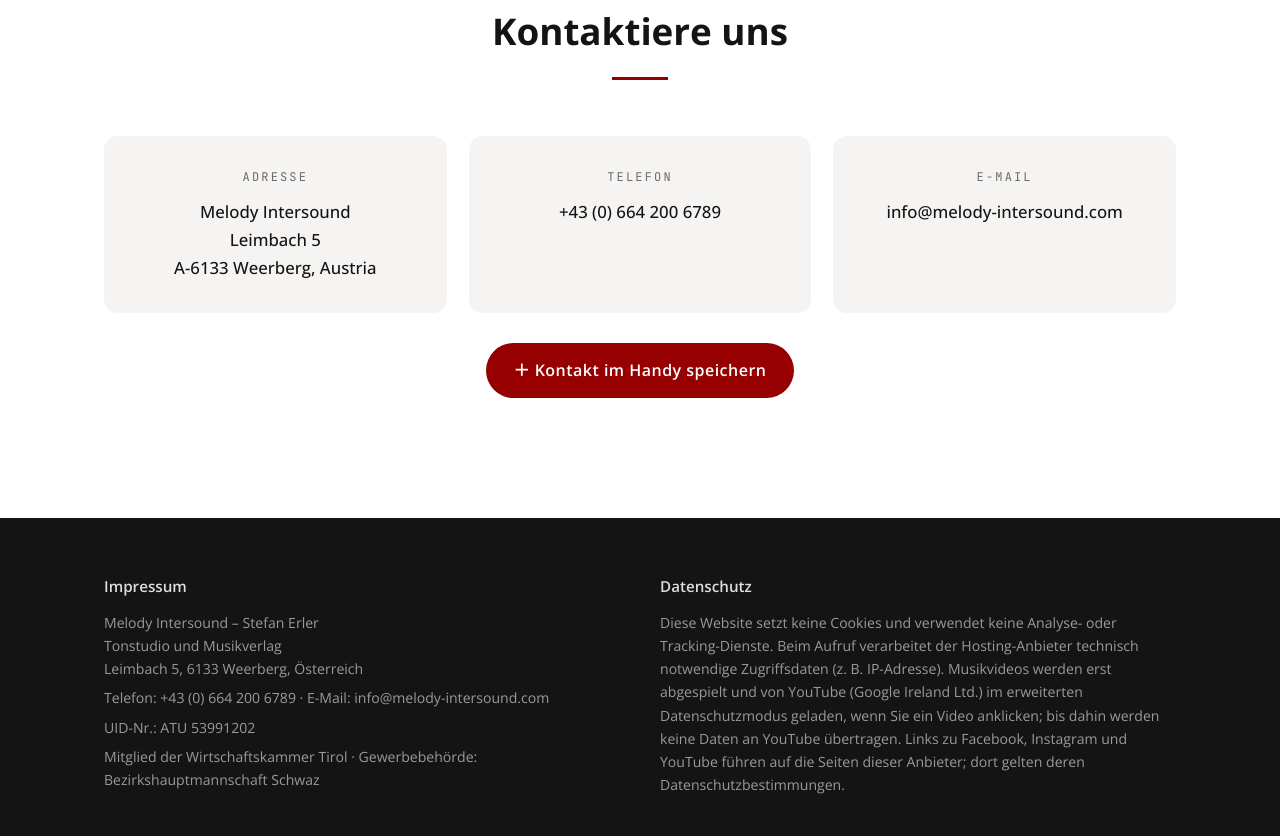
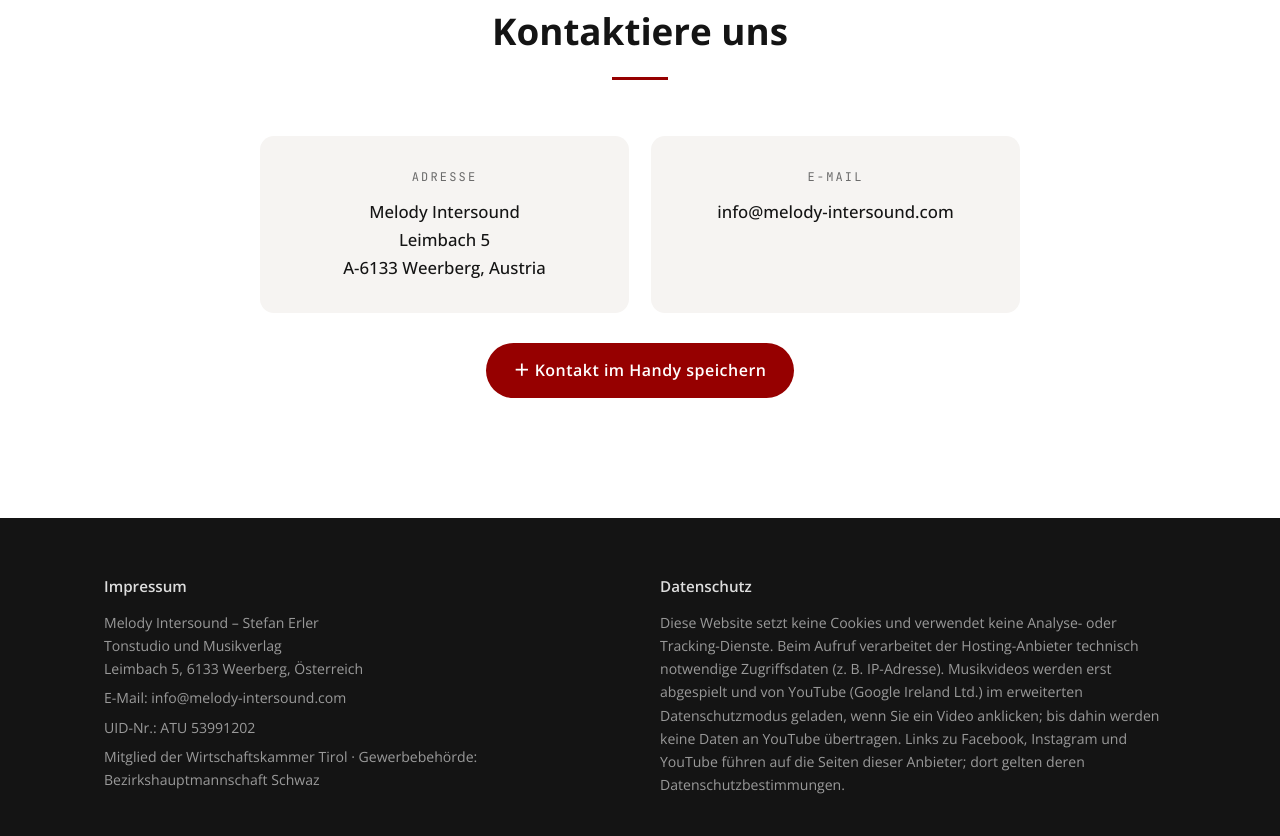
Before and after one commit to melody492/melody-intersound, a plain HTML site: page index.html in a window 1280 px wide. Shown: the part 10840-11676 px from the top of the page. Drawn offline with Linux system fonts and the light colour scheme.

```diff
--- a/index.html
+++ b/index.html
@@ -230,7 +230,7 @@ section{padding:120px 0}
 .social svg{width:20px;height:20px;fill:#fff}
 
 /* Kontakt */
-.kontakt-raster{display:grid;grid-template-columns:repeat(3,1fr);gap:22px;text-align:center}
+.kontakt-raster{display:grid;grid-template-columns:repeat(2,1fr);gap:22px;text-align:center;max-width:760px;margin-left:auto;margin-right:auto}
 .kontakt-raster div{background:var(--hell);border-radius:14px;padding:32px 20px}
 .kontakt-raster small{display:block;text-transform:uppercase;letter-spacing:.18em;font-size:.75rem;color:var(--grau);margin-bottom:10px}
 .kontakt-raster a,.kontakt-raster p{font-size:1.05rem;color:var(--dunkel);font-weight:500}
@@ -598,7 +598,6 @@ nav a.aktiv::after{transform:scaleX(1)}
     <div class="titel einblenden"><h2>Kontaktiere uns</h2></div>
     <div class="kontakt-raster">
       <div class="einblenden"><small>Adresse</small><p>Melody Intersound<br>Leimbach 5<br>A-6133 Weerberg, Austria</p></div>
-      <div class="einblenden"><small>Telefon</small><a href="tel:+436642006789">+43 (0) 664 200 6789</a></div>
       <div class="einblenden"><small>E-Mail</small><a href="mailto:info@melody-intersound.com">info@melody-intersound.com</a></div>
     </div>
     <div style="text-align:center"><a class="knopf" href="kontakt.vcf" download="Melody-Intersound.vcf">＋ Kontakt im Handy speichern</a></div>
@@ -611,7 +610,7 @@ nav a.aktiv::after{transform:scaleX(1)}
       <div id="impressum">
         <h3>Impressum</h3>
         <p>Melody Intersound – Stefan Erler<br>Tonstudio und Musikverlag<br>Leimbach 5, 6133 Weerberg, Österreich</p>
-        <p>Telefon: +43 (0) 664 200 6789 · E-Mail: info@melody-intersound.com</p>
+        <p>E-Mail: info@melody-intersound.com</p>
         <p>UID-Nr.: ATU 53991202</p>
         <p>Mitglied der Wirtschaftskammer Tirol · Gewerbebehörde: Bezirkshauptmannschaft Schwaz</p>
       </div>
```
Also changed, not shown: 1 other file.
